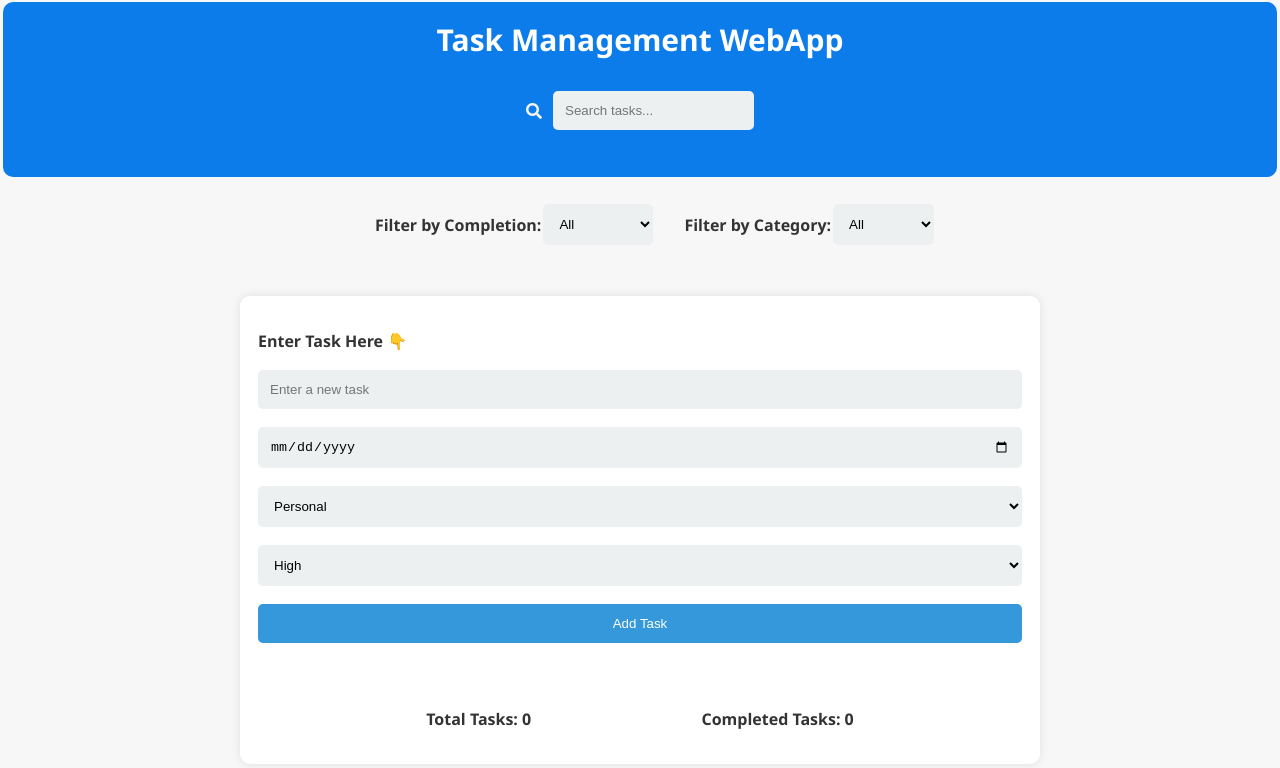
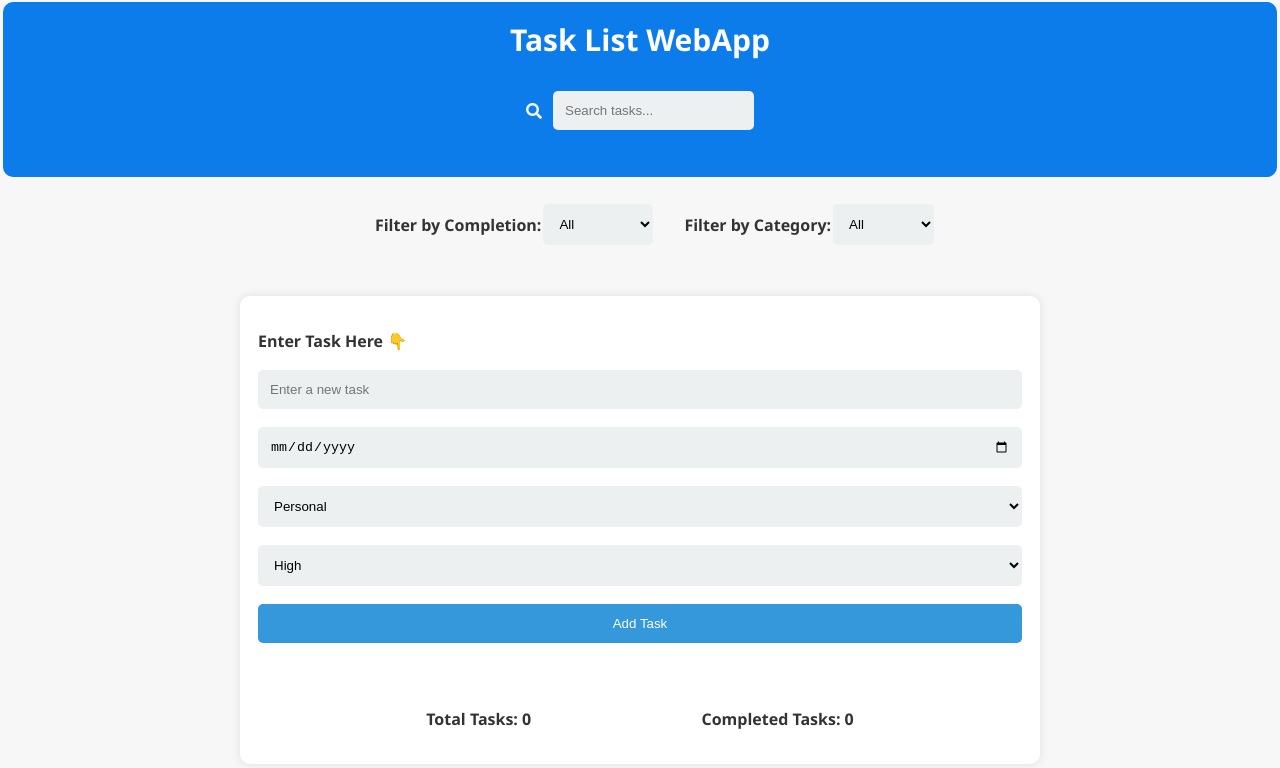
Before and after one commit to VAggarwal97/Task-Management-System, a plain HTML site: page index.html in a window 1280 px wide. Drawn offline with Linux system fonts and the light colour scheme.

Commit message:
Update index.html

```diff
--- a/index.html
+++ b/index.html
@@ -12,7 +12,7 @@
   </head>
   <body>
     <header>
-      <h1 class="heading">Task Management WebApp</h1>
+      <h1 class="heading">Task List WebApp</h1>
       <!-- Inside the <header> element -->
       <div class="headbutns">
         <div class="search-bar">
```
